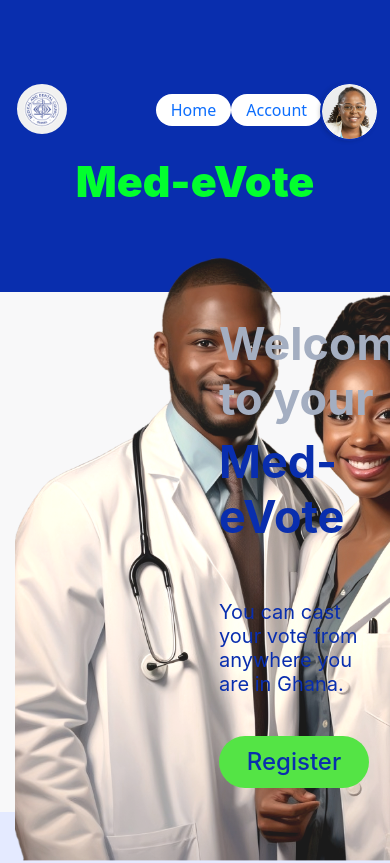
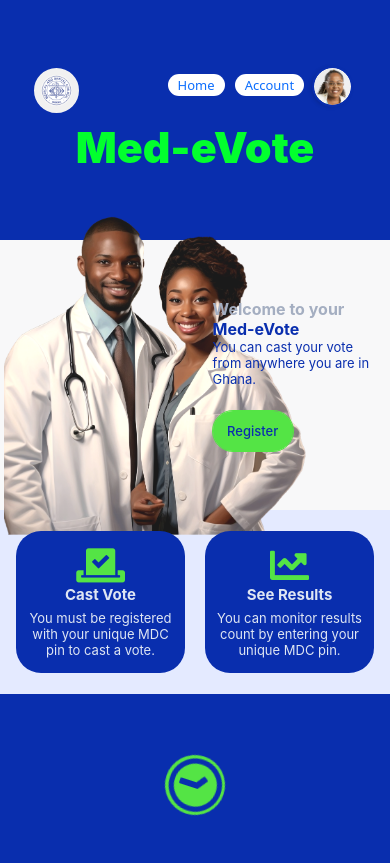
Before and after one commit to Morvic-Scp/Med-eVote, a plain HTML site: page MedVoting/index.html in a window 390 px wide. Shown: the top 863 px of the page. Drawn offline with Linux system fonts and the light colour scheme; a web font is replaced by a local one.

Commit message:
Css Enhancment

```diff
--- a/MedVoting/css/style.css
+++ b/MedVoting/css/style.css
@@ -116,23 +116,23 @@
 .home-register-btn{
     background: var(--med-e-vote-bright-green, #54e445);
     border-radius: 59px;
-    padding: 15px 22px;
-    width: 200px;
-    height: 64px;
+    /* padding: 14px 18px; */
+    width: 180px;
+    height: 55px;
     outline: none;
     border: none;
     color: var(--med-e-vote-blue, #092eae);
     text-align: center;
-    font: 500 34px/20px "Inter", sans-serif;
+    font: 500 27px/18px "Inter", sans-serif;
     position: relative;
+    outline: 1px solid var(--med-e-vote-bright-green);
+    transition: all .3s ease-in;
+
 }
 .home-register-btn:hover{
     box-shadow: 2px 3px 5px #0000004d;
     outline: 4px solid var(--med-e-vote-bright-green);
     outline-offset: 5px;
-    position: relative;
-    top: -4px;
-    left: 3px;
     transition: all .3s ease-in;
 }
 
@@ -166,28 +166,28 @@
 
 .body-2 {
   background: var(--med-e-vote-light-blue, #e4eaff);
-  padding: 61px 51px 61px 51px;
-  gap: 33px;
+  padding: 51px 41px;
+  /* gap: 13px; */
 }
 .frame-158 {
   background: var(--med-e-vote-blue, #092eae);
   border-radius: 25px;
-  padding: 57px 43px 57px 43px;
-  width: 48%;
+  padding: 57px 43px;
+  margin: 0 6px;
   display: flex;
   justify-content: center;
   align-items: center;
   flex-direction: column;
+  text-decoration: none;
+}
+.frame-158 i{
+    font-size: 8vw;
+    color: var(--med-e-vote-bright-green);
 }
 
 .frame-158:hover{
-    outline: 4px solid var(--med-e-vote-blue);
-    outline-offset: 10px;
-    position: relative;
-    top: -5px;
-    left: 5px;
-    background-color: var(--med-e-vote-dark-blue, #002197);
-    transition: all .2s cubic-bezier(0.075, 0.82, 0.165, 1);
+    background: radial-gradient(var(--med-e-vote-blue, #092eae),var(--med-e-vote-dark-blue, #002197));
+    transition: all .03s cubic-bezier(0.075, 0.82, 0.165, 1);
 }
 
 .summary-text {
@@ -206,13 +206,13 @@
 
 .body-3 {
   background: var(--med-e-vote-blue, #092eae);
-  padding: 40px 0px ;
+  padding: 61px 0px ;
 }
 
 
 .mask-group {
   width: fit-content;
-  height: 144px;
+  height: 120px;
   position: static;
 }
 
@@ -223,36 +223,25 @@
   position: relative;
   width: 655px;
 }
-.days-more::before {
-    transform: scaleX(0);
-    transform-origin: bottom right;
-  }
-
-  .days-more:hover::before {
-    transform: scaleX(1);
-    transform-origin: bottom left;
-  }
-
-  .days-more::before {
-    content: " ";
-    display: block;
-    position: absolute;
-    top: 0; right: 0; bottom: 0; left: 0;
-    inset: 0 0 0 0;
-    border-radius: 45px;
-    background: var(--med-e-vote-bright-green);
-    z-index: -1;
-    transition: transform .3s ease;
-  }
 
 .days-more {
-  color: var(--adm-off-white-texts, #d6d6d6);
+  color: var(--adm-off-white-texts, #f3f3f3);
   text-align: center;
   font: 400 64px "Inter", sans-serif;
   position: relative;
   padding: 8px 17px;
+  transition:all .3s cubic-bezier(0.075, 0.82, 0.165, 1);
+  width: fit-content;
+  /* transition: all .3s ease-in; */
+  border-radius: 50px;
 
-  width: fit-content;
+}
+.days-more:hover{
+    /* box-shadow: 2px 3px 5px #0000004d; */
+    border-radius: 50px;
+    outline: 4px solid var(--med-e-vote-bright-green);
+    outline-offset: 5px;
+    transition:all .3s cubic-bezier(0.075, 0.82, 0.165, 1);
 }
 
 .footer-inner {
@@ -290,8 +279,11 @@
     align-items: center;
     text-decoration: none;
     margin: 4px 10px;
+    transition: all 2s cubic-bezier(0.075, 0.82, 0.165, 1);
 
 }
+
+
 
 .social-item:hover{
     background-color: white;
@@ -300,20 +292,32 @@
     transform: scale(1.1);
     /* position: relative; */
     /* top: -4px; */
-    transition: all .3s ease-in;
+    transition: all 2s cubic-bezier(0.075, 0.82, 0.165, 1);
 
 }
 
 .img-canvas{
-    height: 103vh;
+    height: 100vh;
 }
 .content-msg{
-    padding: 5rem;
+    padding: 4.3rem;
 }
 
-@media only screen and (max-width: 684px) {
+.mask-group i{
+    font-size: 95px;
+    background: var(--med-e-vote-bright-green);
+    color: var(--med-e-vote-blue);
+    height: 100px;
+    width: 100px;
+    display: flex;
+    justify-content: center;
+    align-items: center;
+    border-radius: 85px;
+}
+
+@media only screen and (max-width: 1018px) {
     .nav {
-      width: 70%;
+      width: 40%;
     }
     .banner{
         padding: 10vh 5vh;
@@ -326,9 +330,9 @@
         padding: 5px 15px;
     }
     .docs-side-profile{
-        height: 78vh;
-        top:-72px;
-        left: 25%;
+        height: 87vh;
+        /* top:-72px;
+        left: 25%; */
     }
     .img-canvas{
         height: 61vh;
@@ -345,7 +349,7 @@
         font: 700 45px "Inter", sans-serif;
       }
       .home-register-btn{
-        padding: 8px 12px;
+        /* padding: 8px 12px; */
         width: 150px;
         height: 52px;
         text-align: center;
@@ -360,13 +364,294 @@
     }
 }
 
-@media only screen and (max-width: 856px) {
-    .frame-158{
-        width: 100%;
+@media only screen and (max-width: 846px) {
+    .nav {
+        width: 50%;
+      }
+      .banner{
+          padding: 8vh 4vh;
+      }
+
+    .docs-side-profile{
+        height: 82vh;
+        top: -70px;
+    }
+
+    .img-canvas{
+        height: 69vh;
+    }
+
+    .welcom-to-your {
+        color: var(--med-e-vote-blue-gray, #a4aec1);
+        font: 700 35px "Inter", sans-serif;
+      }
+      .mede-vote {
+        color: var(--med-e-vote-blue, #092eae);
+        font: 700 35px "Inter", sans-serif;
+      }
+      .home-register-btn{
+        /* padding: 8px 12px; */
+        width: 130px;
+        height: 45px;
+        text-align: center;
+        font: 500 24px "Inter", sans-serif;
+        position: relative;
+    }
+
+    .summary-text{
+        font-size: 35px;
+    }
+    .summer-inn-text{
+        font-size: 18px;
+    }
+
+    ._14{
+        font-size: 200px;
+        width: fit-content;
+    }
+
+    .days-more{
+        font-size: 44px;
+    }
+    .social-item{
+        height: 30px;
+        width: 30px;
+        font-size: 15px;
+        margin: 2px;
+    }
+    .logo-mdc2{
+        width: 50px;
+        height: 50px;
     }
 }
 
-@media only screen and (max-width: 512px) {
+@media only screen and (max-width: 748px) {
+    .nav {
+        width: 58%;
+      }
+    .docs-side-profile{
+        height: 64vh;
+        top: -70px;
+    }
+
+    .img-canvas{
+        height: 45vh;
+    }
+
+    .welcom-to-your {
+        color: var(--med-e-vote-blue-gray, #a4aec1);
+        font: 700 25px "Inter", sans-serif;
+      }
+      .mede-vote {
+        color: var(--med-e-vote-blue, #092eae);
+        font: 700 25px "Inter", sans-serif;
+      }
+      .home-register-btn{
+        /* padding: 8px 12px; */
+        width: 120px;
+        height: 35px;
+        text-align: center;
+        font: 500 20px "Inter", sans-serif;
+        position: relative;
+    }
+    #screenresponsive{
+        display: none;
+    }
+    .summary-text{
+        font-size: 28px;
+    }
+    .summer-inn-text{
+        font-size: 18px;
+    }
+
+    .frame-158{
+        padding: 37px 18px;
+    }
+    .body-2{
+        padding: 31px 15px;
+    }
+    .you-can-cast{
+        font-size: 18px;
+        margin: 0;
+    }
+    .social-item{
+        height: 30px;
+        width: 30px;
+        font-size: 15px;
+        margin: 2px;
+    }
+    .logo-mdc2{
+        width: 50px;
+        height: 50px;
+    }
+    .contact{
+        font-size: 18px;
+    }
+    .footer-inner{
+        padding: 15px 21px;
+    }
+}
+
+ @media only screen and (max-width: 636px) {
+    .logo-mdc{
+        height: 50px;
+        width: 50px;
+    }
+    .nav ul .nav-item{
+        padding: 2px 10px;
+    }
+    .profile-icon{
+        width: 46px;
+        height: 46px;
+    }
+    .nav {
+        width: 65%;
+      }
+
+    .docs-side-profile{
+        height: 48vh;
+        top: -53px;
+    }
+
+    .img-canvas{
+        height: 25vh;
+    }
+    .welcom-to-your {
+        color: var(--med-e-vote-blue-gray, #a4aec1);
+        font: 700 20px "Inter", sans-serif;
+        margin: 0;
+      }
+      .mede-vote {
+        color: var(--med-e-vote-blue, #092eae);
+        font: 700 20px "Inter", sans-serif;
+        margin: 0;
+      }
+
+      .you-can-cast{
+        font-size: 15px;
+        margin: 0;
+    }
+
+    .content-msg{
+        padding: 1.4rem;
+    }
+    .summary-text{
+        font-size: 18px;
+    }
+    .summer-inn-text{
+        font-size: 15px;
+    }
+
+    .frame-158{
+        padding: 27px 15px;
+    }
+    .body-2{
+        padding: 21px 10px;
+    }
+    .you-can-cast{
+        font-size: 15px;
+        margin: 0;
+    }
+
+    .social-item{
+        height: 24px;
+        width: 24px;
+        font-size: 15px;
+        margin: 3px;
+    }
+    .logo-mdc2{
+        width: 45px;
+        height: 45px;
+    }
+    .contact{
+        font-size: 13px;
+    }
+    .footer-inner{
+        padding: 0px 39px;
+    }
+    .mask-group i{
+        font-size: 55px;
+
+        height: 60px;
+        width: 60px;
+    }
+ }
+ @media only screen and (max-width: 464px) {
+    .logo-mdc{
+        height: 45px;
+        width: 45px;
+    }
+    .nav ul .nav-item{
+        padding: 2px 10px;
+        font-size: 13px;
+    }
+    .profile-icon{
+        width: 37px;
+        height: 37px;
+    }
+    .nav {
+        width: 70%;
+      }
+      .frame-158 i{
+        font-size: 10vw;
+      }
+
+    .docs-side-profile{
+        height: 40vh;
+        top: -43px;
+    }
+
+    .img-canvas{
+        height: 25vh;
+    }
+    .welcom-to-your {
+        color: var(--med-e-vote-blue-gray, #a4aec1);
+        font: 700 16px "Inter", sans-serif;
+        margin: 0;
+      }
+      .mede-vote {
+        color: var(--med-e-vote-blue, #092eae);
+        font: 700 16px "Inter", sans-serif;
+        margin: 0;
+      }
+
+      .you-can-cast{
+        font-size: 13px;
+        margin: 0;
+    }
+
+    .content-msg{
+        padding: 1.1rem;
+        height: 32vh;
+    }
+    .summary-text{
+        font-size: 15px;
+        margin-bottom: 6px;
+    }
+    .summer-inn-text{
+        font-size: 13px;
+    }
+
+    .frame-158{
+        padding: 15px 6px;
+    }
+    .body-2{
+        padding: 17px 6px;
+    }
+    .you-can-cast{
+        font-size: 13px;
+        margin: 0;
+    }
+    .home-register-btn{
+        padding: 5px 12px;
+        width: 80px;
+        height: 40px;
+        text-align: center;
+        font: 500 13px "Inter", sans-serif;
+        position: relative;
+    }
+}
+/* @media only screen and (max-width: 512px) {
     .nav {
         width: 70%;
     }
@@ -402,4 +687,4 @@
         width: 60px;
         height: 60px;
     }
-}
+} */
```
